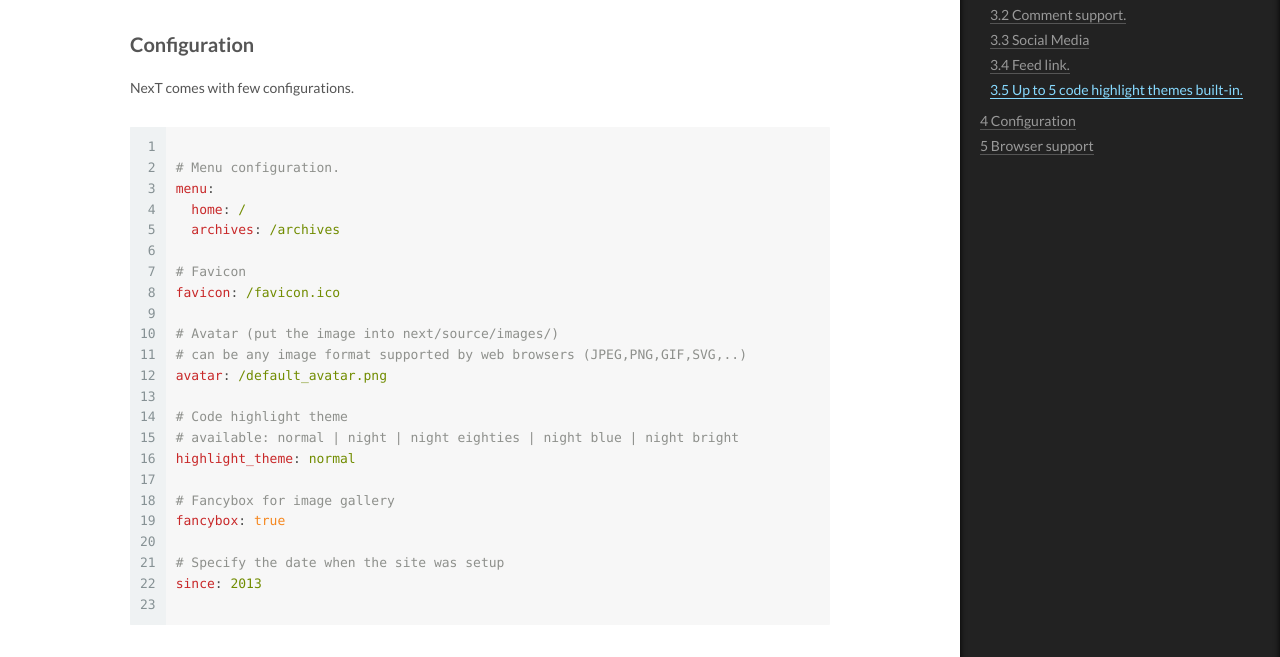
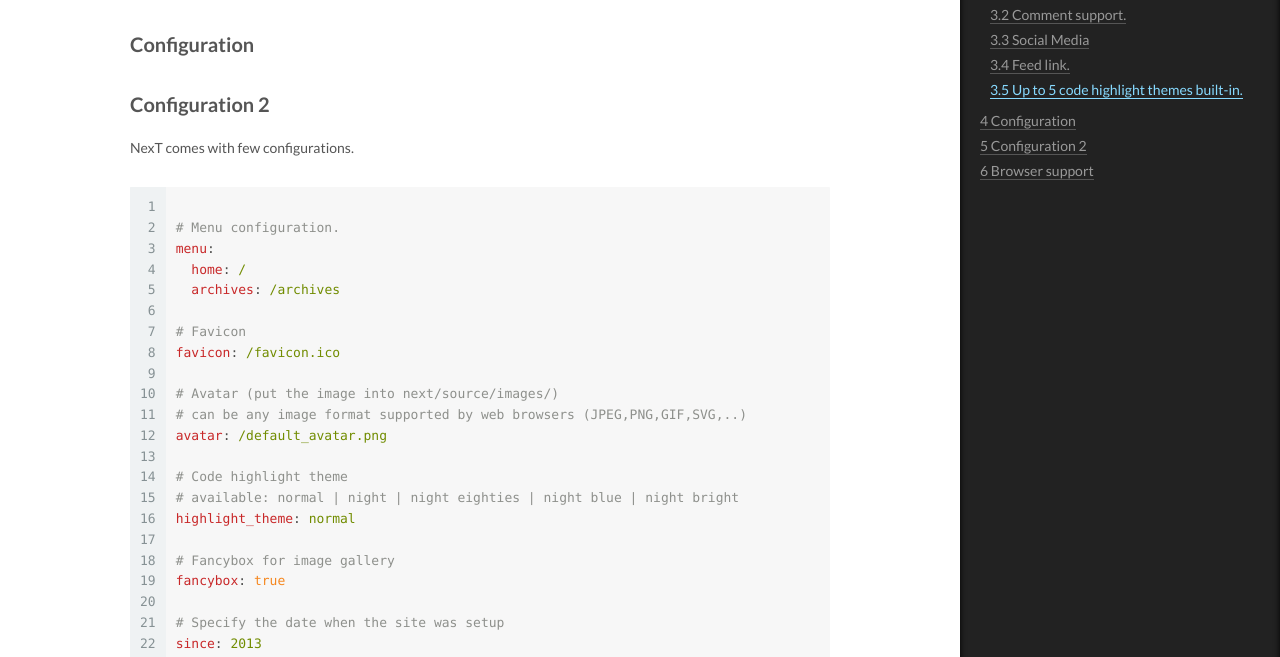
Before and after one commit to hugopicanco/takeaways2, a Jekyll site: the page built from _posts/2017-07-20-next-tutorial.md, in a window 1280 px wide and 1400 px high, scrolled down 4966 px. Shown: the part 168-825 px from the top of the window. Built offline with Jekyll 4.4.1, drawn with Linux system fonts in a browser that asks for light colours.

Commit message:
Update 2017-07-20-next-tutorial.md

````diff
--- a/_posts/2017-07-20-next-tutorial.md
+++ b/_posts/2017-07-20-next-tutorial.md
@@ -144,6 +144,8 @@ Head over to [Tomorrow Theme](https://github.com/chriskempson/tomorrow-theme) fo
 
 ## Configuration
 
+## Configuration 2
+
 NexT comes with few configurations.
 
 ```yml
````
